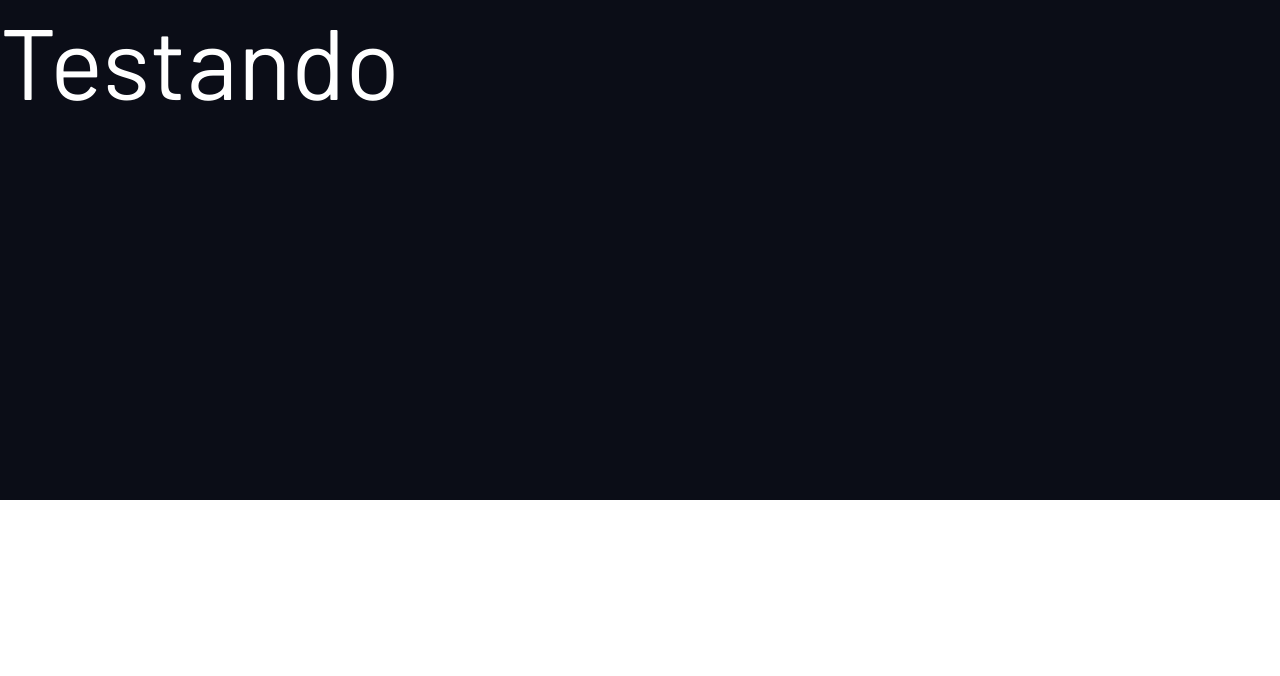
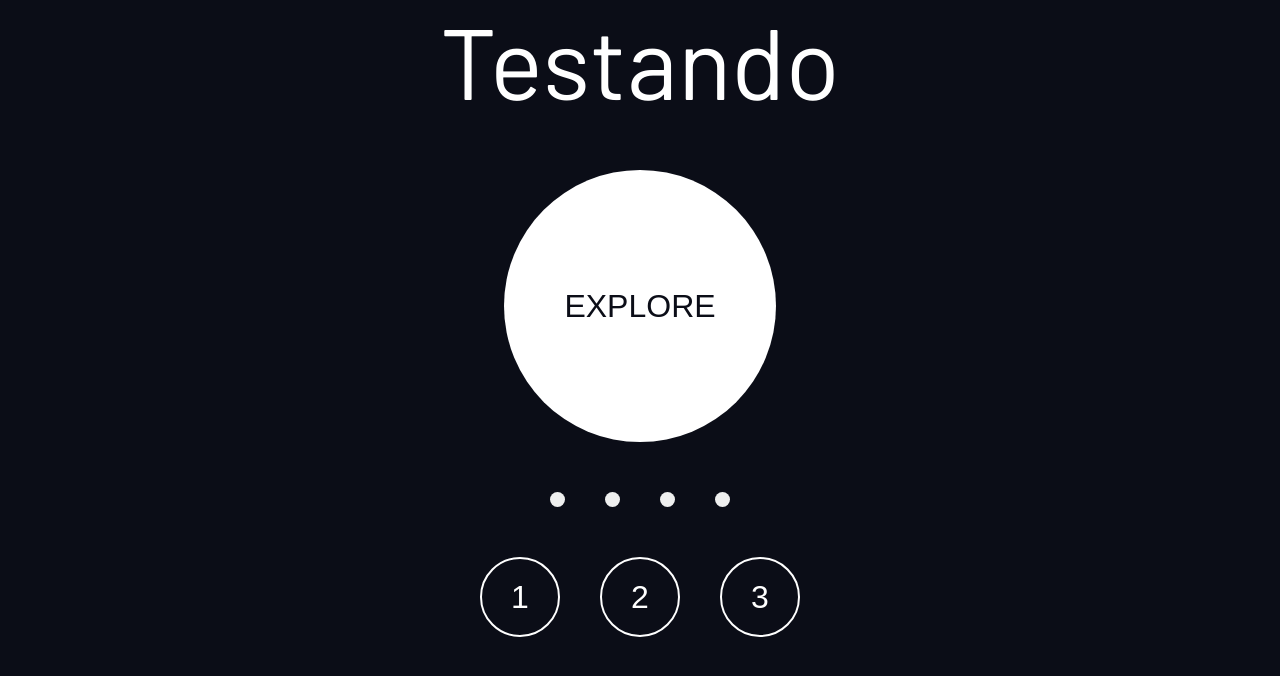
Before and after one commit to kelvincharlesdev/space-tourism-multi-page, a React (Vite) app: page / in a window 1280 px wide. Shown: the top 676 px of the page. Built offline with nearby package versions, Linux system fonts and the light colour scheme; a web font is replaced by a local one.

Commit message:
fix: Set home to receive Button components

```diff
--- a/src/pages/Home/index.tsx
+++ b/src/pages/Home/index.tsx
@@ -1,9 +1,23 @@
+import { Button } from '../../components/Button';
 import * as S from './styles';
 
 export const Home = () => {
   return (
     <S.Content>
       <S.Title>Testando</S.Title>
+      <Button text="EXPLORE" />
+      <div style={{ display: 'flex', gap: ' 40px' }}>
+        <Button variation="secondary" />
+        <Button variation="secondary" />
+        <Button variation="secondary" />
+        <Button variation="secondary" />
+      </div>
+
+      <div style={{ display: 'flex', gap: ' 40px' }}>
+        <Button variation="tertiary" text="1" />
+        <Button variation="tertiary" text="2" />
+        <Button variation="tertiary" text="3" />
+      </div>
     </S.Content>
   );
 };
--- a/src/pages/Home/styles.ts
+++ b/src/pages/Home/styles.ts
@@ -2,7 +2,11 @@ import styled from 'styled-components';
 
 export const Content = styled.div`
   background-color: ${({ theme }) => theme.colors.primary};
-  height: 500px;
+  height: 100vh;
+  display: flex;
+  flex-direction: column;
+  align-items: center;
+  gap: 50px;
 `;
 
 export const Title = styled.p`
```
